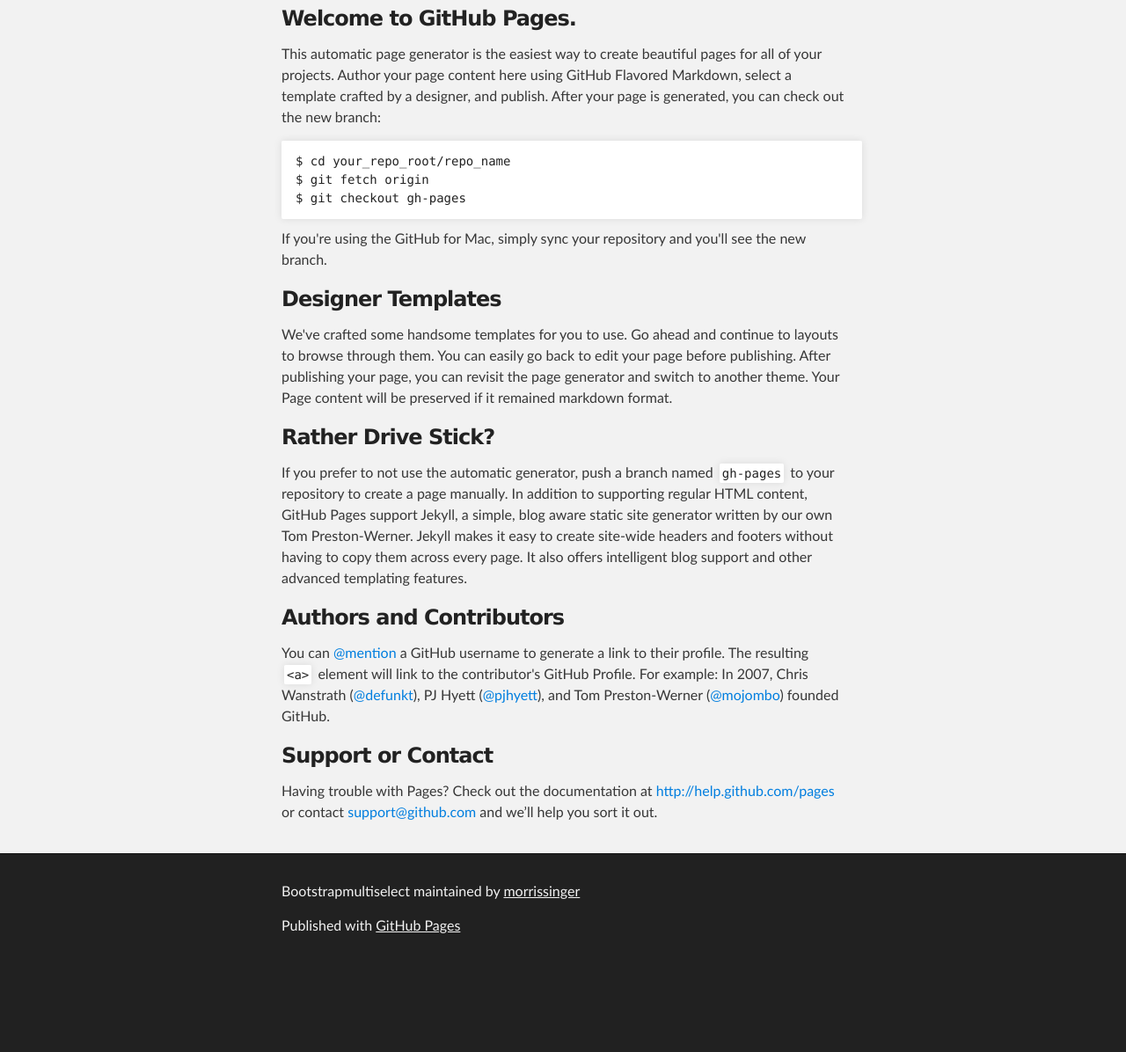
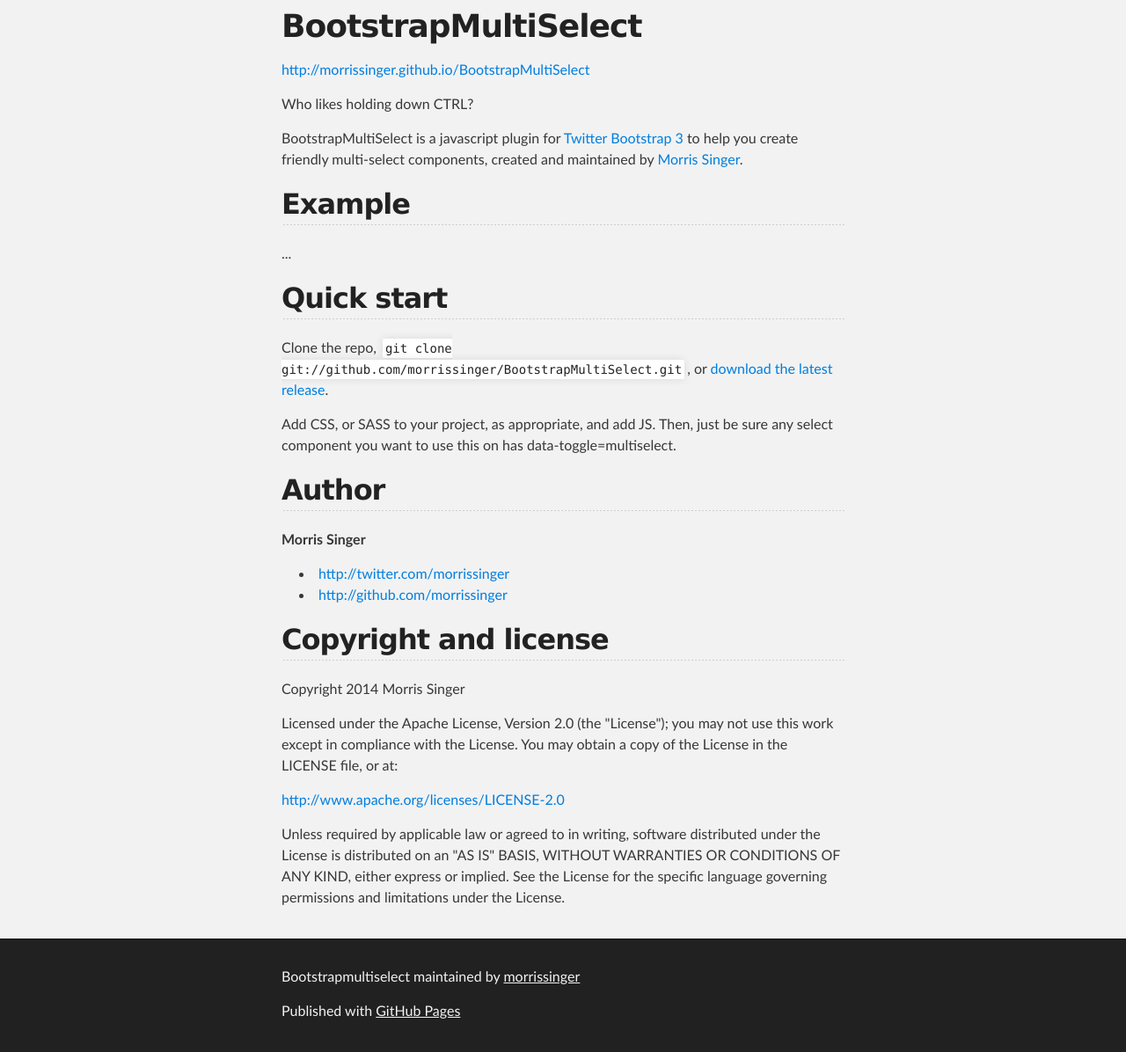
Before and after one commit to morrissinger/BootstrapMultiSelect, a plain HTML site: page index.html in a window 1280 px wide. Shown: the part 293-1489 px from the top of the page at 88% size. Before the commit the page ends 1392 px from the top, so only its background shows below. Drawn offline with Linux system fonts and the light colour scheme.

```diff
--- a/index.html
+++ b/index.html
@@ -31,37 +31,51 @@
     <!-- MAIN CONTENT -->
     <div id="main_content_wrap" class="outer">
       <section id="main_content" class="inner">
-        <h3>
-<a name="welcome-to-github-pages" class="anchor" href="#welcome-to-github-pages"><span class="octicon octicon-link"></span></a>Welcome to GitHub Pages.</h3>
+        <h1>
+<a name="bootstrapmultiselect" class="anchor" href="#bootstrapmultiselect"><span class="octicon octicon-link"></span></a>BootstrapMultiSelect</h1>
 
-<p>This automatic page generator is the easiest way to create beautiful pages for all of your projects. Author your page content here using GitHub Flavored Markdown, select a template crafted by a designer, and publish. After your page is generated, you can check out the new branch:</p>
+<p><a href="http://morrissinger.github.io/BootstrapMultiSelect">http://morrissinger.github.io/BootstrapMultiSelect</a></p>
 
-<pre><code>$ cd your_repo_root/repo_name
-$ git fetch origin
-$ git checkout gh-pages
-</code></pre>
+<p>Who likes holding down CTRL?</p>
 
-<p>If you're using the GitHub for Mac, simply sync your repository and you'll see the new branch.</p>
+<p>BootstrapMultiSelect is a javascript plugin for <a href="http://getbootstrap.com/">Twitter Bootstrap 3</a> to help you create friendly multi-select components, created and maintained by <a href="http://morrissinger.com">Morris Singer</a>.</p>
 
-<h3>
-<a name="designer-templates" class="anchor" href="#designer-templates"><span class="octicon octicon-link"></span></a>Designer Templates</h3>
+<h2>
+<a name="example" class="anchor" href="#example"><span class="octicon octicon-link"></span></a>Example</h2>
 
-<p>We've crafted some handsome templates for you to use. Go ahead and continue to layouts to browse through them. You can easily go back to edit your page before publishing. After publishing your page, you can revisit the page generator and switch to another theme. Your Page content will be preserved if it remained markdown format.</p>
+<p>...</p>
 
-<h3>
-<a name="rather-drive-stick" class="anchor" href="#rather-drive-stick"><span class="octicon octicon-link"></span></a>Rather Drive Stick?</h3>
+<h2>
+<a name="quick-start" class="anchor" href="#quick-start"><span class="octicon octicon-link"></span></a>Quick start</h2>
 
-<p>If you prefer to not use the automatic generator, push a branch named <code>gh-pages</code> to your repository to create a page manually. In addition to supporting regular HTML content, GitHub Pages support Jekyll, a simple, blog aware static site generator written by our own Tom Preston-Werner. Jekyll makes it easy to create site-wide headers and footers without having to copy them across every page. It also offers intelligent blog support and other advanced templating features.</p>
+<p>Clone the repo, <code>git clone git://github.com/morrissinger/BootstrapMultiSelect.git</code>, or <a href="https://github.com/morrissinger/BootstrapMutliSelect/zipball/master">download the latest release</a>.</p>
 
-<h3>
-<a name="authors-and-contributors" class="anchor" href="#authors-and-contributors"><span class="octicon octicon-link"></span></a>Authors and Contributors</h3>
+<p>Add CSS, or SASS to your project, as appropriate, and add JS. Then, just be sure any select component you want to use this on has data-toggle=multiselect.</p>
 
-<p>You can <a href="https://github.com/blog/821" class="user-mention">@mention</a> a GitHub username to generate a link to their profile. The resulting <code>&lt;a&gt;</code> element will link to the contributor's GitHub Profile. For example: In 2007, Chris Wanstrath (<a href="https://github.com/defunkt" class="user-mention">@defunkt</a>), PJ Hyett (<a href="https://github.com/pjhyett" class="user-mention">@pjhyett</a>), and Tom Preston-Werner (<a href="https://github.com/mojombo" class="user-mention">@mojombo</a>) founded GitHub.</p>
+<h2>
+<a name="author" class="anchor" href="#author"><span class="octicon octicon-link"></span></a>Author</h2>
 
-<h3>
-<a name="support-or-contact" class="anchor" href="#support-or-contact"><span class="octicon octicon-link"></span></a>Support or Contact</h3>
+<p><strong>Morris Singer</strong></p>
 
-<p>Having trouble with Pages? Check out the documentation at <a href="http://help.github.com/pages">http://help.github.com/pages</a> or contact <a href="mailto:support@github.com">support@github.com</a> and we’ll help you sort it out.</p>
+<ul>
+<li><a href="http://twitter.com/morrissinger">http://twitter.com/morrissinger</a></li>
+<li><a href="http://github.com/morrissinger">http://github.com/morrissinger</a></li>
+</ul><h2>
+<a name="copyright-and-license" class="anchor" href="#copyright-and-license"><span class="octicon octicon-link"></span></a>Copyright and license</h2>
+
+<p>Copyright 2014 Morris Singer</p>
+
+<p>Licensed under the Apache License, Version 2.0 (the "License");
+you may not use this work except in compliance with the License.
+You may obtain a copy of the License in the LICENSE file, or at:</p>
+
+<p><a href="http://www.apache.org/licenses/LICENSE-2.0">http://www.apache.org/licenses/LICENSE-2.0</a></p>
+
+<p>Unless required by applicable law or agreed to in writing, software
+distributed under the License is distributed on an "AS IS" BASIS,
+WITHOUT WARRANTIES OR CONDITIONS OF ANY KIND, either express or implied.
+See the License for the specific language governing permissions and
+limitations under the License.</p>
       </section>
     </div>
 
```
Also changed, not shown: params.json (+1 -1 lines).
